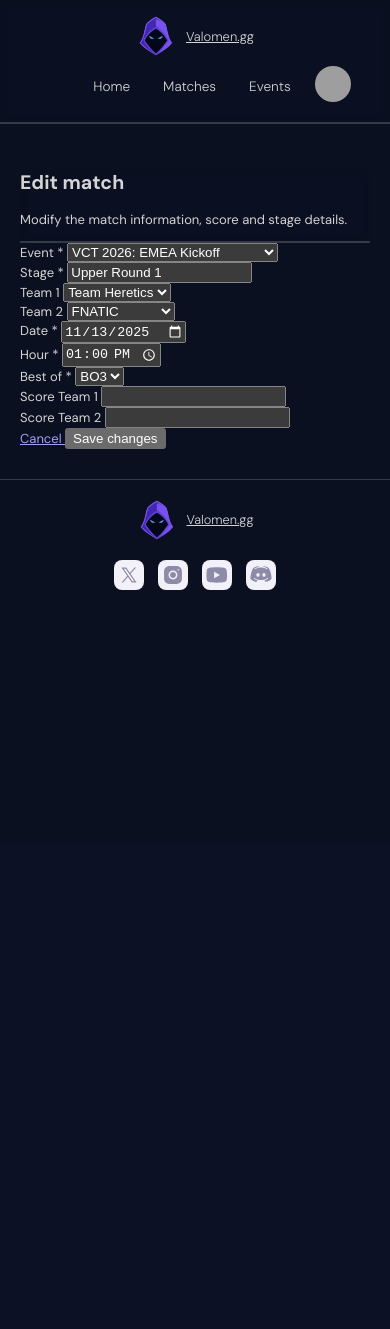
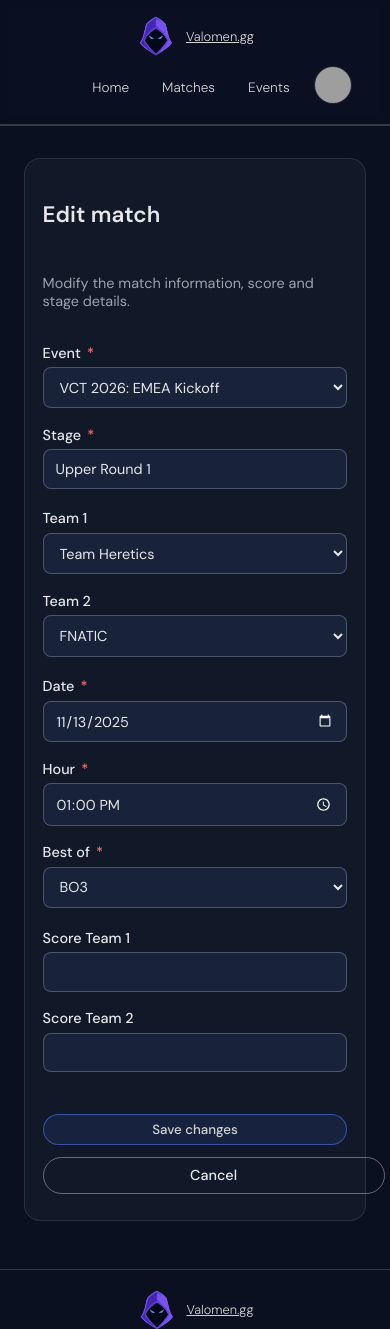
Before and after one commit to samuiitm/valomen-backend, a PHP site: page /public/index.php?page=match_edit&id=1 in a window 390 px wide. Shown: the top 1329 px of the page. Before the commit the page ends 844 px from the top, so only its background shows below. Run offline with PHP 8.4, Linux system fonts and the light colour scheme; the visitor is signed in with stand-in values (Sample User, id 1); data comes from the database, SQL or seed files in the repository; grey boxes are pictures that could not be loaded.

Commit message:
Admin forms design added

```diff
--- a/app/View/match_edit.view.php
+++ b/app/View/match_edit.view.php
@@ -2,22 +2,22 @@
 $matchId = (int)($match['id'] ?? 0);
 ?>
 
-<main class="match-admin-page">
-    <section class="match-admin-card">
-        <header class="match-admin-header">
+<main class="form-page">
+    <section class="form-card">
+        <div class="form-header">
             <h1>Edit match</h1>
             <p>Modify the match information, score and stage details.</p>
-        </header>
+        </div>
 
         <?php if (!empty($errors['global'])): ?>
-            <p class="error-message">
+            <p class="field-error global-error">
                 <?= htmlspecialchars($errors['global']) ?>
             </p>
         <?php endif; ?>
 
-        <form id="match-edit-form" method="POST" action="index.php?page=match_edit&id=<?= $matchId ?>" class="match-admin-form">
-            <div class="field-row">
-                <div class="field-block">
+        <form id="match-edit-form" method="POST" action="index.php?page=match_edit&id=<?= $matchId ?>" class="form">
+            <div class="form-row">
+                <div class="form-field">
                     <label for="event_id">Event <span class="obligatory">*</span></label>
                     <select name="event_id" id="event_id" required>
                         <option value="">Select event</option>
@@ -30,13 +30,12 @@
                             </option>
                         <?php endforeach; ?>
                     </select>
-
                     <?php if (!empty($errors['event_id'])): ?>
                         <p class="field-error"><?= htmlspecialchars($errors['event_id']) ?></p>
                     <?php endif; ?>
                 </div>
 
-                <div class="field-block">
+                <div class="form-field">
                     <label for="event_stage">Stage <span class="obligatory">*</span></label>
                     <input
                         type="text"
@@ -45,15 +44,14 @@
                         required
                         value="<?= htmlspecialchars($old['event_stage']) ?>"
                     >
-
                     <?php if (!empty($errors['event_stage'])): ?>
                         <p class="field-error"><?= htmlspecialchars($errors['event_stage']) ?></p>
                     <?php endif; ?>
                 </div>
             </div>
 
-            <div class="field-row">
-                <div class="field-block">
+            <div class="form-row">
+                <div class="form-field">
                     <label for="team_1">Team 1</label>
                     <select name="team_1" id="team_1">
                         <option value="">TBD</option>
@@ -66,13 +64,12 @@
                             </option>
                         <?php endforeach; ?>
                     </select>
-
                     <?php if (!empty($errors['team_1'])): ?>
                         <p class="field-error"><?= htmlspecialchars($errors['team_1']) ?></p>
                     <?php endif; ?>
                 </div>
 
-                <div class="field-block">
+                <div class="form-field">
                     <label for="team_2">Team 2</label>
                     <select name="team_2" id="team_2">
                         <option value="">TBD</option>
@@ -85,15 +82,14 @@
                             </option>
                         <?php endforeach; ?>
                     </select>
-
                     <?php if (!empty($errors['team_2'])): ?>
                         <p class="field-error"><?= htmlspecialchars($errors['team_2']) ?></p>
                     <?php endif; ?>
                 </div>
             </div>
 
-            <div class="field-row">
-                <div class="field-block">
+            <div class="form-row">
+                <div class="form-field">
                     <label for="date">Date <span class="obligatory">*</span></label>
                     <input
                         type="date"
@@ -102,13 +98,12 @@
                         required
                         value="<?= htmlspecialchars($old['date']) ?>"
                     >
-
                     <?php if (!empty($errors['date'])): ?>
                         <p class="field-error"><?= htmlspecialchars($errors['date']) ?></p>
                     <?php endif; ?>
                 </div>
 
-                <div class="field-block">
+                <div class="form-field">
                     <label for="hour">Hour <span class="obligatory">*</span></label>
                     <input
                         type="time"
@@ -117,28 +112,26 @@
                         required
                         value="<?= htmlspecialchars($old['hour']) ?>"
                     >
-
                     <?php if (!empty($errors['hour'])): ?>
                         <p class="field-error"><?= htmlspecialchars($errors['hour']) ?></p>
                     <?php endif; ?>
                 </div>
 
-                <div class="field-block">
+                <div class="form-field">
                     <label for="best_of">Best of <span class="obligatory">*</span></label>
                     <select name="best_of" id="best_of" required>
                         <option value="1" <?= (int)$old['best_of'] === 1 ? 'selected' : '' ?>>BO1</option>
                         <option value="3" <?= (int)$old['best_of'] === 3 ? 'selected' : '' ?>>BO3</option>
                         <option value="5" <?= (int)$old['best_of'] === 5 ? 'selected' : '' ?>>BO5</option>
                     </select>
-
                     <?php if (!empty($errors['best_of'])): ?>
                         <p class="field-error"><?= htmlspecialchars($errors['best_of']) ?></p>
                     <?php endif; ?>
                 </div>
             </div>
 
-            <div class="field-row">
-                <div class="field-block">
+            <div class="form-row">
+                <div class="form-field">
                     <label for="score_team_1">Score Team 1</label>
                     <input
                         type="number"
@@ -147,13 +140,12 @@
                         min="0"
                         value="<?= htmlspecialchars((string)$old['score_team_1']) ?>"
                     >
-
                     <?php if (!empty($errors['score_team_1'])): ?>
                         <p class="field-error"><?= htmlspecialchars($errors['score_team_1']) ?></p>
                     <?php endif; ?>
                 </div>
 
-                <div class="field-block">
+                <div class="form-field">
                     <label for="score_team_2">Score Team 2</label>
                     <input
                         type="number"
@@ -162,21 +154,15 @@
                         min="0"
                         value="<?= htmlspecialchars((string)$old['score_team_2']) ?>"
                     >
-
                     <?php if (!empty($errors['score_team_2'])): ?>
                         <p class="field-error"><?= htmlspecialchars($errors['score_team_2']) ?></p>
                     <?php endif; ?>
                 </div>
             </div>
 
-            <div class="match-admin-actions-form">
-                <a href="index.php?page=matches" class="btn-secondary">
-                    Cancel
-                </a>
-
-                <button type="submit" class="send-button">
-                    Save changes
-                </button>
+            <div class="form-actions">
+                <a href="index.php?page=matches" class="btn-secondary">Cancel</a>
+                <button type="submit" class="btn-primary">Save changes</button>
             </div>
         </form>
     </section>
--- /dev/null
+++ b/public/css/elements_admin.css
@@ -0,0 +1,206 @@
+:root {
+  --bg: #0B1020;
+  --text: #D4D4D4;
+  --text2: #9795B5;
+  --card: #111827;
+  --card-hover: #18233a;
+  --borders: #ffffff1a;
+  --section-title: #4f72e6;
+  --social-media-bg: #F2F1FA;
+  --active: #fcfcfd45;
+  --ongoing: #DF505C;
+  --upcoming: #5CA36C;
+  --upcoming-time: #498357;
+  --pending: #d6dc62;
+  --completed: #4797FF;
+  --completed-time: #3879ce;
+  color-scheme: dark;
+}
+
+.form-page {
+    max-width: 1000px;
+    margin: 2rem auto 3rem;
+    padding: 0 1.5rem;
+}
+
+.form-card {
+    background: var(--card);
+    border-radius: 1rem;
+    border: 1px solid var(--borders);
+    padding: 1.8rem 3rem 3rem;
+}
+
+.form-header {
+    display: flex;
+    flex-wrap: wrap;
+    align-items: baseline;
+    justify-content: space-between;
+    gap: 0.75rem;
+    margin-bottom: 1.2rem;
+}
+
+.form-header h1 {
+    font-size: 1.4rem;
+    font-weight: 600;
+    color: #e5e7eb;
+}
+
+.form-header p {
+    font-size: 0.9rem;
+    color: #9ca3af;
+}
+
+.form {
+    display: flex;
+    flex-direction: column;
+    gap: 1.3rem;
+    margin-top: 0.5rem;
+}
+
+.form-row {
+    display: flex;
+    flex-wrap: wrap;
+    gap: 1.1rem;
+}
+
+.form-field {
+    flex: 1 1 0;
+    display: flex;
+    flex-direction: column;
+    gap: 0.35rem;
+}
+
+.form-field.full-width {
+    flex-basis: 100%;
+}
+
+.form-field label {
+    font-size: 0.9rem;
+    font-weight: 500;
+    color: #e5e7eb;
+}
+
+.obligatory {
+    color: #f97373;
+    margin-left: 0.15rem;
+}
+
+#event_id_select {
+    margin-bottom: 20px;
+}
+
+.form input,
+.form select {
+    padding: 0.6rem 0.75rem;
+    border-radius: 0.5rem;
+    border: 1px solid rgba(148, 163, 184, 0.4);
+    background: var(--card-hover);
+    color: #e5e7eb;
+    font-family: inherit;
+    font-size: 0.9rem;
+    outline: none;
+    transition: border-color 0.15s ease, box-shadow 0.15s ease, background 0.15s ease;
+}
+
+.form input::placeholder {
+    color: #6b7280;
+}
+
+.form input:focus,
+.form select:focus {
+    border-color: #60a5fa;
+    box-shadow: 0 0 0 1px rgba(37, 99, 235, 0.5);
+    background: #020617;
+}
+
+.field-error {
+    font-size: 0.8rem;
+    color: #f97373;
+}
+
+.global-error {
+    margin-top: 0.4rem;
+}
+
+.field-help {
+    font-size: 0.8rem;
+    color: #9ca3af;
+    margin-top: 0.2rem;
+}
+
+.form-actions {
+    margin-top: 1.3rem;
+    display: flex;
+    justify-content: flex-end;
+    gap: 0.75rem;
+}
+
+.btn-secondary {
+    display: inline-flex;
+    align-items: center;
+    justify-content: center;
+    padding: 0.55rem 1.1rem;
+    border-radius: 999px;
+    border: 1px solid rgba(148, 163, 184, 0.6);
+    background: transparent;
+    color: #e5e7eb;
+    font-size: 0.9rem;
+    font-weight: 500;
+    text-decoration: none;
+    cursor: pointer;
+    transition: background 0.15s ease, border-color 0.15s ease, color 0.15s ease, transform 0.08s ease;
+}
+
+.btn-secondary:hover {
+    background: rgba(15, 23, 42, 0.9);
+    border-color: #9ca3af;
+    transform: translateY(-1px);
+}
+
+.btn-primary {
+    display: inline-flex;
+    align-items: center;
+    font-family: inherit;;
+    gap: 6px;
+    padding: 6px 12px;
+    border-radius: 999px;
+    border: 1px solid rgba(79, 114, 230, 0.6);
+    background: rgba(79, 114, 230, 0.12);
+    color: var(--text);
+    text-decoration: none;
+    font-weight: 500;
+    transition: background-color 0.15s ease, border-color 0.15s ease, transform 0.12s ease, box-shadow 0.15s ease;
+}
+
+.btn-primary:hover {
+    background-color: rgba(79, 114, 230, 0.22);
+    border-color: rgba(79, 114, 230, 0.9);
+    transform: translateY(-1px);
+    cursor: pointer;
+}
+
+.btn-primary:active {
+    transform: translateY(0);
+    box-shadow: none;
+}
+
+@media (max-width: 768px) {
+    .form-card {
+        padding: 1.4rem 1.1rem 1.6rem;
+    }
+
+    .form-row {
+        flex-direction: column;
+    }
+
+    .form-actions {
+        flex-direction: column-reverse;
+        align-items: stretch;
+    }
+
+    .btn-primary,
+    .btn-secondary {
+        width: 100%;
+        justify-content: center;
+    }
+}
--- a/public/index.php
+++ b/public/index.php
@@ -316,7 +316,7 @@
         $controller = new MatchAdminController($db);
 
         $pageTitle = 'Valomen.gg | Create match';
-        $pageCss   = 'match_admin.css';
+        $pageCss   = 'elements_admin.css';
 
         require __DIR__ . '/../app/View/partials/header.php';
 
@@ -345,7 +345,7 @@
     $controller = new MatchAdminController($db);
 
     $pageTitle = 'Valomen.gg | Edit match';
-    $pageCss   = 'match_admin.css';
+    $pageCss   = 'elements_admin.css';
 
     require __DIR__ . '/../app/View/partials/header.php';
 
@@ -539,7 +539,7 @@
         $data = $controller->showEditUser($id);
 
         $pageTitle = 'Edit user';
-        $pageCss   = 'admin.css';
+        $pageCss   = 'elements_admin.css';
         require __DIR__ . '/../app/View/partials/header.php';
         require __DIR__ . '/../app/View/user_edit.view.php';
         require __DIR__ . '/../app/View/partials/footer.php';
@@ -559,7 +559,7 @@
         $data = $controller->showEditTeam($id);
 
         $pageTitle = 'Edit team';
-        $pageCss   = 'admin.css';
+        $pageCss   = 'elements_admin.css';
         require __DIR__ . '/../app/View/partials/header.php';
         require __DIR__ . '/../app/View/team_edit.view.php';
         require __DIR__ . '/../app/View/partials/footer.php';
@@ -579,7 +579,7 @@
         $errors = $data['errors'];
 
         $pageTitle = 'Create team';
-        $pageCss   = 'admin.css';
+        $pageCss   = 'elements_admin.css';
 
         require __DIR__ . '/../app/View/partials/header.php';
         require __DIR__ . '/../app/View/team_create.view.php';
@@ -829,7 +829,7 @@
         $controller = new EventAdminController($db);
 
         $pageTitle = 'Valomen.gg | Create event';
-        $pageCss   = 'match_admin.css';
+        $pageCss   = 'elements_admin.css';
 
         require __DIR__ . '/../app/View/partials/header.php';
 
@@ -862,7 +862,7 @@
         $controller = new EventAdminController($db);
 
         $pageTitle = 'Valomen.gg | Edit event';
-        $pageCss   = 'match_admin.css';
+        $pageCss   = 'elements_admin.css';
 
         require __DIR__ . '/../app/View/partials/header.php';
 
```
Also changed, not shown: app/View/event_create.view.php (+24 -20 lines), app/View/event_edit.view.php (+24 -20 lines), app/View/match_create.view.php (+38 -30 lines), app/View/team_create.view.php (+41 -25 lines), app/View/team_edit.view.php (+15 -11 lines), app/View/user_edit.view.php (+20 -12 lines).
